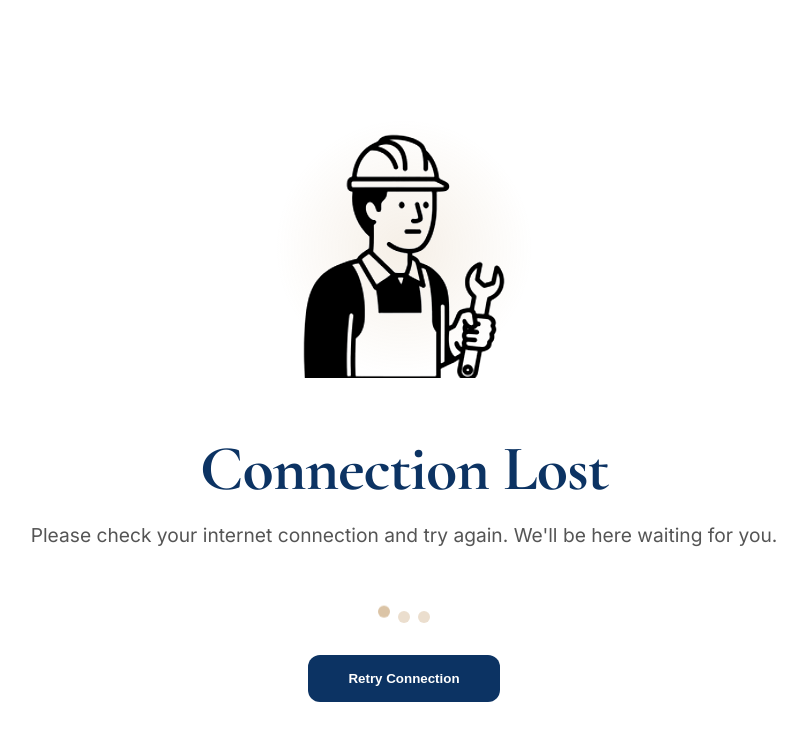
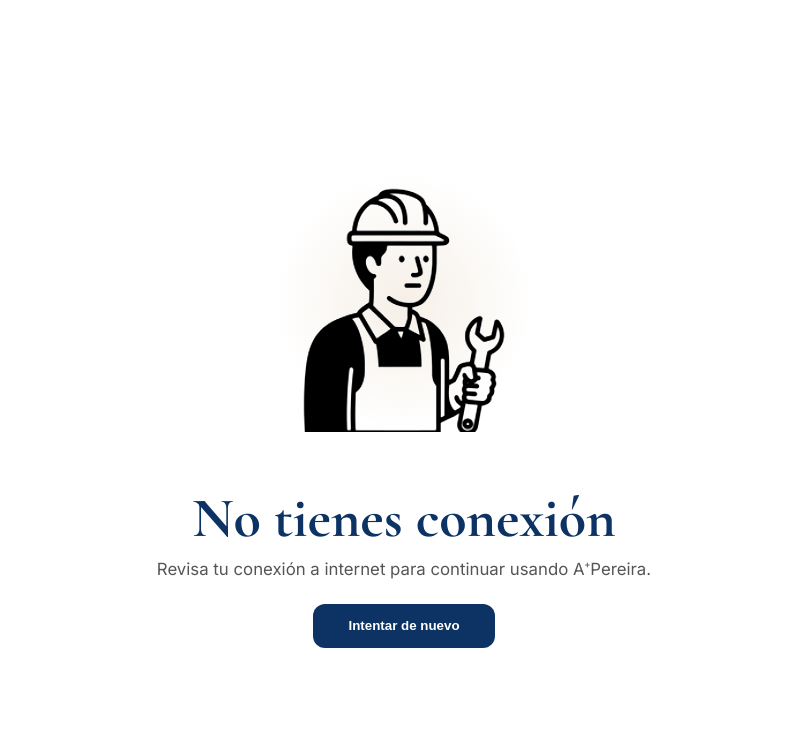
Before and after one commit to pereira2003/web_ABPEREIRA, a plain HTML site: page Vistas/Error.html in a window 1280 px wide. Shown: the whole page, without its empty margins (236-1043 px from the left). Drawn offline with nearby package versions, Linux system fonts and the light colour scheme.

Commit message:
Show connection lost screen instead of offline app

```diff
--- a/Vistas/Error.html
+++ b/Vistas/Error.html
@@ -3,7 +3,7 @@
 <head>
     <meta charset="UTF-8">
     <meta name="viewport" content="width=device-width, initial-scale=1.0">
-    <title>Error | A⁺Pereira Company</title>
+    <title>Sin conexión | A⁺Pereira Company</title>
     <link rel="icon" type="image/x-icon" href="../img/ABP.ico?v=2">
     <link rel="shortcut icon" href="../img/ABP.ico?v=2" type="image/x-icon">
     <link rel="apple-touch-icon" href="../img/ABPEREIRA%20L.png?v=2">
@@ -40,16 +40,15 @@
 
         h1 {
             font-family: 'Cormorant Garamond', serif;
-            font-size: clamp(2.5rem, 8vw, 4rem);
+            font-size: clamp(2.2rem, 7vw, 3.5rem);
             color: var(--primary);
             margin: 0;
-            letter-spacing: -1px;
         }
 
         p {
-            font-size: 1.2rem;
+            font-size: 1.05rem;
             color: #555;
-            margin: 1rem 0 4rem;
+            margin: 0.3rem 0 1.5rem;
             font-weight: 300;
         }
 
@@ -93,32 +92,9 @@
             z-index: 1;
         }
 
-        .status-loader {
-            display: flex;
-            justify-content: center;
-            gap: 8px;
-            margin-top: 2rem;
-        }
-
-        .dot {
-            width: 12px;
-            height: 12px;
-            background: var(--accent);
-            border-radius: 50%;
-            animation: dotWave 1.2s infinite ease-in-out;
-        }
-
-        .dot:nth-child(2) { animation-delay: 0.2s; }
-        .dot:nth-child(3) { animation-delay: 0.4s; }
-
-        @keyframes dotWave {
-            0%, 80%, 100% { transform: translateY(0); opacity: 0.3; }
-            40% { transform: translateY(-15px); opacity: 1; }
-        }
-
         .btn-retry {
-            margin-top: 2rem;
-            padding: 1rem 2.5rem;
+            margin-top: 0;
+            padding: 0.9rem 2.2rem;
             background: var(--primary);
             color: white;
             border: none;
@@ -145,30 +121,13 @@
             </div>
         </div>
 
-        <h1 id="errorTitle">Connection Lost</h1>
-        <p id="errorMsg">Please check your internet connection and try again. We'll be here waiting for you.</p>
+        <h1 id="errorTitle">No tienes conexión</h1>
+        <p id="errorMsg">Revisa tu conexión a internet para continuar usando A⁺Pereira.</p>
 
-        <div class="status-loader">
-            <div class="dot"></div>
-            <div class="dot"></div>
-            <div class="dot"></div>
-        </div>
-
-        <button onclick="window.location.reload()" class="btn-retry">Retry Connection</button>
+        <button onclick="window.location.reload()" class="btn-retry">Intentar de nuevo</button>
     </div>
 
     <script>
-        // Personalizar mensaje según el tipo de error (url params)
-        const params = new URLSearchParams(window.location.search);
-        const type = params.get('type');
-
-        if (type === 'load') {
-            document.title = "Loading Error | A⁺Pereira";
-            document.getElementById('errorTitle').textContent = "Loading Error";
-            document.getElementById('errorMsg').textContent = "We encountered a problem while loading the page. Let's try refreshing.";
-        }
-
-        // Si el internet vuelve, regresar automáticamente
         window.addEventListener('online', () => {
             window.location.href = 'index.html';
         });
```
Also changed, not shown: Vistas/Appointment.html (+8 -1 lines), Vistas/Servicios.html (+8 -1 lines), Vistas/index.html (+6 -3 lines).
